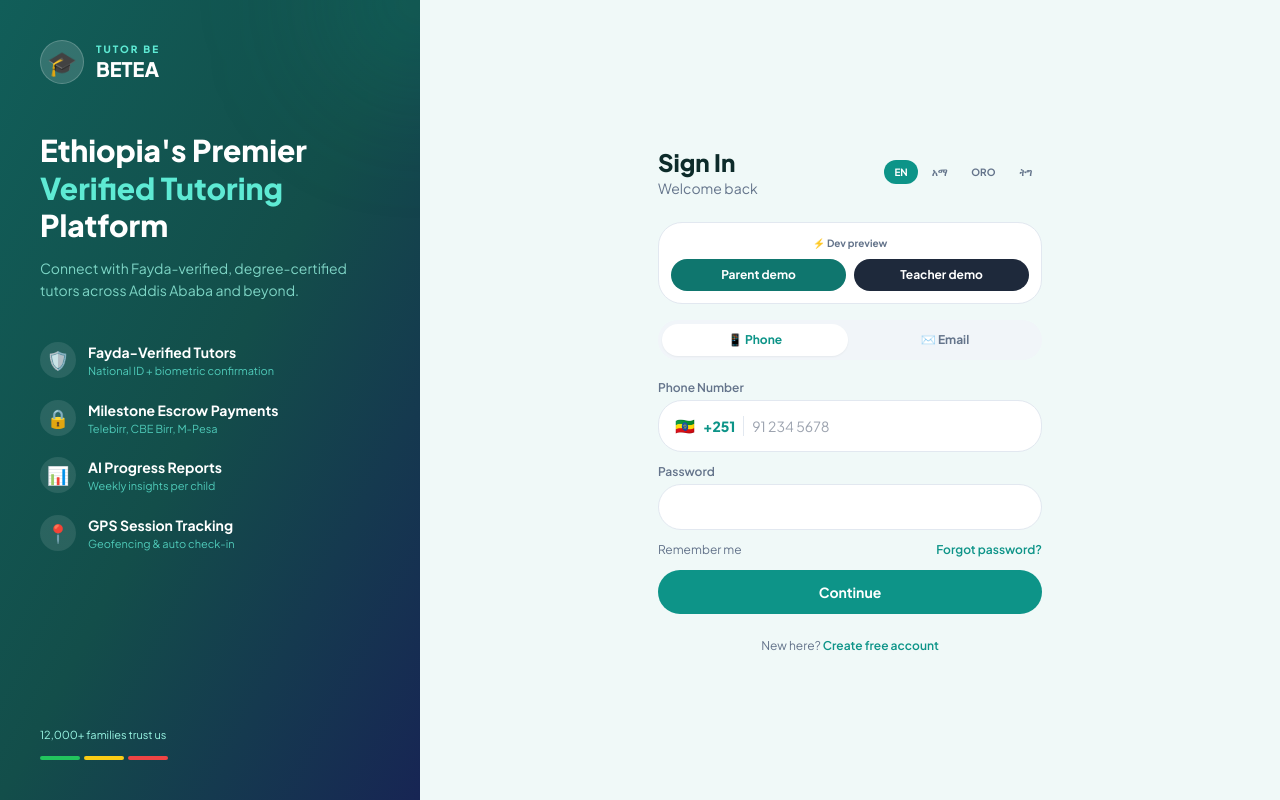
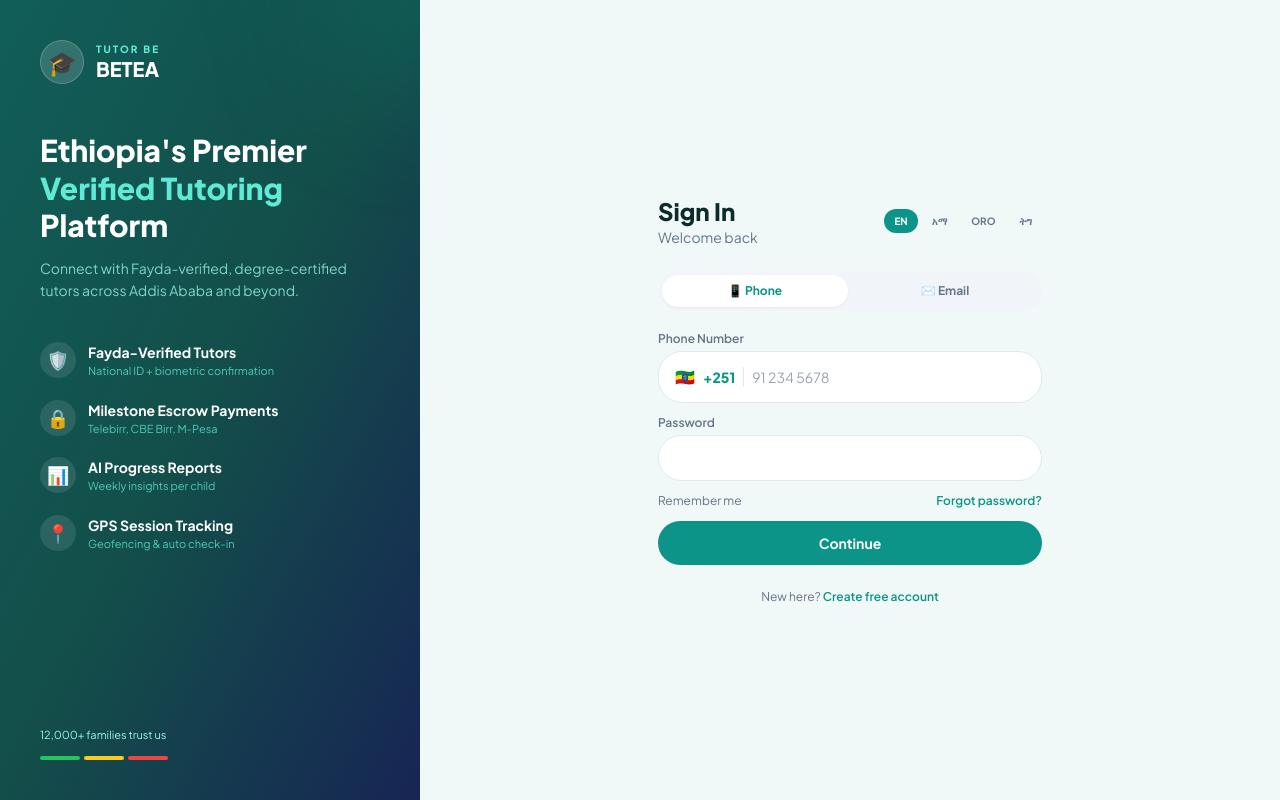
Before and after one commit to Zeordi/tutor-be-betea, a Next.js app in the folder apps/web/: page /login in a window 1280 px wide. Built offline with nearby package versions, Linux system fonts and the light colour scheme.

Commit message:
Update page.tsx

```diff
--- a/apps/web/app/(auth)/login/page.tsx
+++ b/apps/web/app/(auth)/login/page.tsx
@@ -14,7 +14,6 @@ export default function LoginPage() {
   const [password, setPassword] = useState("");
   const [otp, setOtp] = useState("");
   const [loading, setLoading] = useState(false);
-  const [demoLoading, setDemoLoading] = useState(false);
   const [message, setMessage] = useState("");
   const [lang, setLang] = useState("EN");
 
@@ -41,14 +40,17 @@ export default function LoginPage() {
     setLoading(true);
     setMessage("");
     try {
-      if (tab === "phone") {
-        await sendOtp();
-        setStep("otp");
-        setMessage("OTP sent to your phone");
-      } else {
-        // Email path: still require phone OTP in current backend — prompt user
-        setMessage("Use phone + OTP for now (email login uses same secure flow when linked).");
+      if (tab !== "phone") {
+        setMessage("Use phone number + OTP for secure sign-in.");
+        return;
       }
+      if (!phoneNumber.trim() || password.length < 6) {
+        setMessage("Enter a valid phone and password (min 6 characters).");
+        return;
+      }
+      await sendOtp();
+      setStep("otp");
+      setMessage("OTP sent to your phone");
     } catch (err: any) {
       setMessage(err.message || "Could not send OTP");
     } finally {
@@ -64,7 +66,10 @@ export default function LoginPage() {
       const verifyRes = await fetch(`${api}/auth/otp/verify`, {
         method: "POST",
         headers: { "Content-Type": "application/json" },
-        body: JSON.stringify({ phoneNumber: phoneNumber.trim(), code: otp.trim() }),
+        body: JSON.stringify({
+          phoneNumber: phoneNumber.trim(),
+          code: otp.trim(),
+        }),
       });
       if (!verifyRes.ok) {
         const err = await verifyRes.json().catch(() => ({}));
@@ -95,58 +100,61 @@ export default function LoginPage() {
     }
   };
 
-  const handleDemoLogin = async (role: "PARENT" | "TEACHER") => {
-    setDemoLoading(true);
-    setMessage("");
-    try {
-      const res = await fetch(`${api}/auth/demo-login`, {
-        method: "POST",
-        headers: { "Content-Type": "application/json" },
-        body: JSON.stringify({ role }),
-      });
-      if (!res.ok) {
-        const err = await res.json().catch(() => ({}));
-        throw new Error(err.message || "Demo login disabled");
-      }
-      const data = await res.json();
-      if (data.accessToken) setToken(data.accessToken);
-      redirectByRole(role);
-    } catch (err: any) {
-      setMessage(err.message || "Demo login failed");
-    } finally {
-      setDemoLoading(false);
-    }
-  };
-
   return (
     <main className="min-h-screen flex bg-[var(--background)]">
-      {/* Left brand panel — Figma */}
+      {/* Left brand panel */}
       <aside className="hidden md:flex flex-col justify-between w-[420px] flex-shrink-0 bg-gradient-to-br from-teal-800 via-teal-900 to-blue-950 p-10 text-white relative overflow-hidden">
         <div className="absolute top-0 right-0 w-48 h-48 bg-teal-600/20 rounded-full blur-3xl -translate-y-1/2 translate-x-1/2" />
         <div className="relative">
           <div className="flex items-center gap-3 mb-12">
-            <div className="w-11 h-11 bg-white/15 rounded-2xl flex items-center justify-center text-2xl border border-white/20">🎓</div>
+            <div className="w-11 h-11 bg-white/15 rounded-2xl flex items-center justify-center text-2xl border border-white/20">
+              🎓
+            </div>
             <div>
-              <p className="text-[10px] text-teal-300 font-extrabold tracking-[0.2em] uppercase">Tutor Be</p>
+              <p className="text-[10px] text-teal-300 font-extrabold tracking-[0.2em] uppercase">
+                Tutor Be
+              </p>
               <p className="text-xl font-extrabold -mt-0.5">BETEA</p>
             </div>
           </div>
           <h2 className="text-3xl font-extrabold leading-tight mb-3">
-            Ethiopia&apos;s Premier<br />
-            <span className="text-teal-300">Verified Tutoring</span><br />Platform
+            Ethiopia&apos;s Premier
+            <br />
+            <span className="text-teal-300">Verified Tutoring</span>
+            <br />
+            Platform
           </h2>
           <p className="text-teal-200/80 text-sm leading-relaxed mb-10">
-            Connect with Fayda-verified, degree-certified tutors across Addis Ababa and beyond.
+            Connect with Fayda-verified, degree-certified tutors across Addis
+            Ababa and beyond.
           </p>
           <div className="space-y-5">
             {[
-              { icon: "🛡️", title: "Fayda-Verified Tutors", sub: "National ID + biometric confirmation" },
-              { icon: "🔒", title: "Milestone Escrow Payments", sub: "Telebirr, CBE Birr, M-Pesa" },
-              { icon: "📊", title: "AI Progress Reports", sub: "Weekly insights per child" },
-              { icon: "📍", title: "GPS Session Tracking", sub: "Geofencing & auto check-in" },
+              {
+                icon: "🛡️",
+                title: "Fayda-Verified Tutors",
+                sub: "National ID + biometric confirmation",
+              },
+              {
+                icon: "🔒",
+                title: "Milestone Escrow Payments",
+                sub: "Telebirr, CBE Birr, M-Pesa",
+              },
+              {
+                icon: "📊",
+                title: "AI Progress Reports",
+                sub: "Weekly insights per child",
+              },
+              {
+                icon: "📍",
+                title: "GPS Session Tracking",
+                sub: "Geofencing & auto check-in",
+              },
             ].map((f) => (
               <div key={f.title} className="flex items-start gap-3">
-                <div className="w-9 h-9 bg-white/10 rounded-xl flex items-center justify-center text-lg">{f.icon}</div>
+                <div className="w-9 h-9 bg-white/10 rounded-xl flex items-center justify-center text-lg">
+                  {f.icon}
+                </div>
                 <div>
                   <p className="text-sm font-bold">{f.title}</p>
                   <p className="text-[11px] text-teal-300/80">{f.sub}</p>
@@ -156,7 +164,9 @@ export default function LoginPage() {
           </div>
         </div>
         <div className="relative">
-          <p className="text-[11px] text-teal-200 mb-3">12,000+ families trust us</p>
+          <p className="text-[11px] text-teal-200 mb-3">
+            12,000+ families trust us
+          </p>
           <div className="flex gap-1">
             <div className="h-1 w-10 bg-green-500 rounded-full" />
             <div className="h-1 w-10 bg-yellow-400 rounded-full" />
@@ -170,8 +180,12 @@ export default function LoginPage() {
         <div className="w-full max-w-sm">
           <div className="flex justify-between items-center mb-6">
             <div>
-              <p className="text-2xl font-extrabold text-[var(--foreground)]">Sign In</p>
-              <p className="text-sm text-[var(--muted-foreground)]">Welcome back</p>
+              <p className="text-2xl font-extrabold text-[var(--foreground)]">
+                Sign In
+              </p>
+              <p className="text-sm text-[var(--muted-foreground)]">
+                Welcome back
+              </p>
             </div>
             <div className="flex gap-1">
               {["EN", "አማ", "ORO", "ትግ"].map((l) => (
@@ -180,27 +194,14 @@ export default function LoginPage() {
                   type="button"
                   onClick={() => setLang(l)}
                   className={`text-[10px] font-bold px-2.5 py-1 rounded-full ${
-                    lang === l ? "bg-teal-600 text-white" : "text-[var(--muted-foreground)]"
+                    lang === l
+                      ? "bg-teal-600 text-white"
+                      : "text-[var(--muted-foreground)]"
                   }`}
                 >
                   {l}
                 </button>
               ))}
-            </div>
-          </div>
-
-          {/* Dev demo */}
-          <div className="mb-4 p-3 rounded-2xl border border-[var(--border)] bg-[var(--surface)] text-center">
-            <p className="text-[10px] font-bold mb-2 text-[var(--muted-foreground)]">⚡ Dev preview</p>
-            <div className="grid grid-cols-2 gap-2">
-              <button type="button" disabled={demoLoading} onClick={() => handleDemoLogin("PARENT")}
-                className="px-3 py-2 rounded-xl bg-teal-700 text-white text-xs font-bold">
-                Parent demo
-              </button>
-              <button type="button" disabled={demoLoading} onClick={() => handleDemoLogin("TEACHER")}
-                className="px-3 py-2 rounded-xl bg-slate-800 text-white text-xs font-bold">
-                Teacher demo
-              </button>
             </div>
           </div>
 
@@ -211,7 +212,9 @@ export default function LoginPage() {
                 type="button"
                 onClick={() => setTab(t)}
                 className={`flex-1 py-2 text-xs font-bold rounded-lg transition-all ${
-                  tab === t ? "bg-[var(--card)] text-teal-600 shadow-sm" : "text-[var(--muted-foreground)]"
+                  tab === t
+                    ? "bg-[var(--card)] text-teal-600 shadow-sm"
+                    : "text-[var(--muted-foreground)]"
                 }`}
               >
                 {t === "phone" ? "📱 Phone" : "✉️ Email"}
@@ -223,10 +226,14 @@ export default function LoginPage() {
             <form onSubmit={handleCredentials} className="space-y-3">
               {tab === "phone" ? (
                 <div>
-                  <label className="text-xs font-semibold text-[var(--muted-foreground)] block mb-1">Phone Number</label>
+                  <label className="text-xs font-semibold text-[var(--muted-foreground)] block mb-1">
+                    Phone Number
+                  </label>
                   <div className="flex items-center gap-2 rounded-xl px-4 py-3 border border-[var(--border)] bg-[var(--card)]">
                     <span>🇪🇹</span>
-                    <span className="text-sm font-extrabold text-teal-600">+251</span>
+                    <span className="text-sm font-extrabold text-teal-600">
+                      +251
+                    </span>
                     <div className="w-px h-5 bg-[var(--border)]" />
                     <input
                       type="tel"
@@ -240,7 +247,9 @@ export default function LoginPage() {
                 </div>
               ) : (
                 <div>
-                  <label className="text-xs font-semibold text-[var(--muted-foreground)] block mb-1">Email</label>
+                  <label className="text-xs font-semibold text-[var(--muted-foreground)] block mb-1">
+                    Email
+                  </label>
                   <input
                     type="email"
                     value={email}
@@ -250,8 +259,11 @@ export default function LoginPage() {
                   />
                 </div>
               )}
+
               <div>
-                <label className="text-xs font-semibold text-[var(--muted-foreground)] block mb-1">Password</label>
+                <label className="text-xs font-semibold text-[var(--muted-foreground)] block mb-1">
+                  Password
+                </label>
                 <input
                   type="password"
                   required
@@ -261,19 +273,35 @@ export default function LoginPage() {
                   className="w-full rounded-xl px-4 py-3 border border-[var(--border)] bg-[var(--card)] text-sm outline-none"
                 />
               </div>
+
               <div className="flex justify-between text-xs">
-                <span className="text-[var(--muted-foreground)]">Remember me</span>
-                <Link href="/login" className="text-teal-600 font-semibold">Forgot password?</Link>
+                <span className="text-[var(--muted-foreground)]">
+                  Remember me
+                </span>
+                <Link href="/login" className="text-teal-600 font-semibold">
+                  Forgot password?
+                </Link>
               </div>
-              {message && <p className="text-xs text-red-500 text-center">{message}</p>}
-              <button type="submit" disabled={loading} className="w-full bg-teal-600 hover:bg-teal-700 text-white font-bold py-3 rounded-xl text-sm">
+
+              {message && (
+                <p className="text-xs text-red-500 text-center">{message}</p>
+              )}
+
+              <button
+                type="submit"
+                disabled={loading}
+                className="w-full bg-teal-600 hover:bg-teal-700 text-white font-bold py-3 rounded-xl text-sm"
+              >
                 {loading ? "Sending OTP..." : "Continue"}
               </button>
             </form>
           ) : (
             <form onSubmit={handleVerifyAndLogin} className="space-y-4">
               <p className="text-xs text-[var(--muted-foreground)] text-center">
-                Code sent to <strong className="text-[var(--foreground)]">{phoneNumber}</strong>
+                Code sent to{" "}
+                <strong className="text-[var(--foreground)]">
+                  {phoneNumber}
+                </strong>
               </p>
               <input
                 type="text"
@@ -284,11 +312,21 @@ export default function LoginPage() {
                 onChange={(e) => setOtp(e.target.value)}
                 className="w-full rounded-xl border-2 border-teal-500 px-4 py-3 text-center tracking-[0.4em] text-lg font-extrabold outline-none bg-[var(--card)]"
               />
-              {message && <p className="text-xs text-red-500 text-center">{message}</p>}
-              <button type="submit" disabled={loading} className="w-full bg-teal-600 text-white font-bold py-3 rounded-xl text-sm">
+              {message && (
+                <p className="text-xs text-red-500 text-center">{message}</p>
+              )}
+              <button
+                type="submit"
+                disabled={loading}
+                className="w-full bg-teal-600 text-white font-bold py-3 rounded-xl text-sm"
+              >
                 {loading ? "Signing in..." : "Verify & Sign In →"}
               </button>
-              <button type="button" className="w-full text-xs text-[var(--muted-foreground)]" onClick={() => setStep("credentials")}>
+              <button
+                type="button"
+                className="w-full text-xs text-[var(--muted-foreground)]"
+                onClick={() => setStep("credentials")}
+              >
                 ← Back
               </button>
             </form>
@@ -296,7 +334,9 @@ export default function LoginPage() {
 
           <p className="text-center text-xs text-[var(--muted-foreground)] mt-6">
             New here?{" "}
-            <Link href="/register" className="text-teal-600 font-semibold">Create free account</Link>
+            <Link href="/register" className="text-teal-600 font-semibold">
+              Create free account
+            </Link>
           </p>
         </div>
       </div>
```
